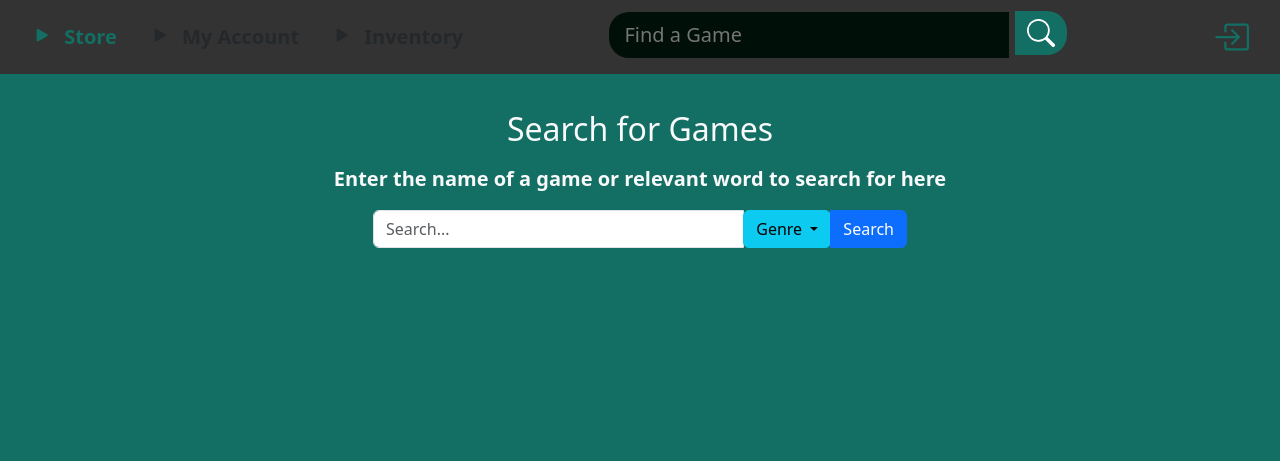
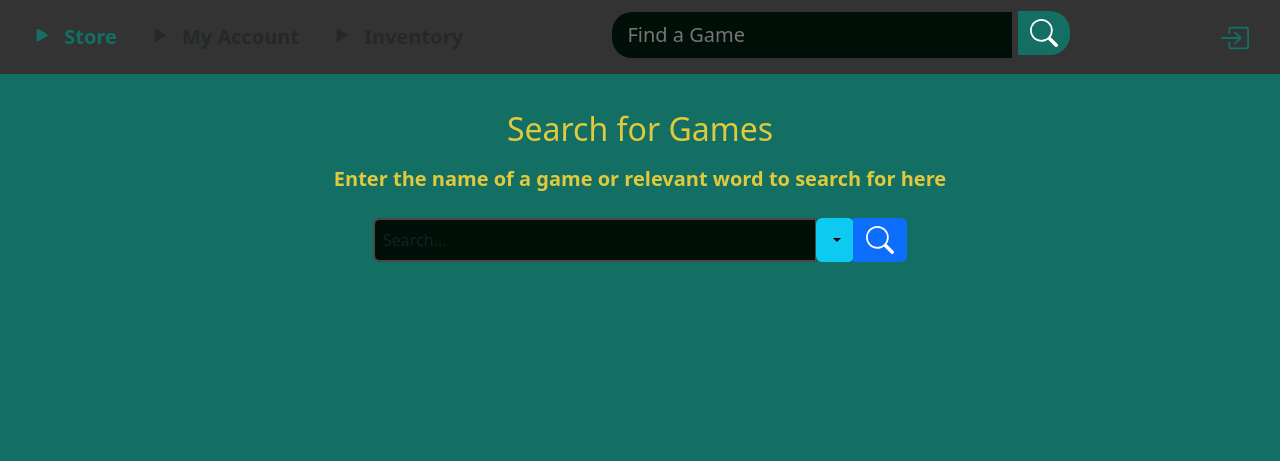
Before and after one commit to Hunter-Wigal/CS440-Team-Delta, a Django app: page /search in a window 1280 px wide. Shown: the top 461 px of the page. Run offline with Django 5.2, Linux system fonts and the light colour scheme; some libraries are stand-ins or nearby versions.

Commit message:
same color text on search page

```diff
--- a/delta_marketplace/app/templates/Layouts/search.html
+++ b/delta_marketplace/app/templates/Layouts/search.html
@@ -48,18 +48,33 @@
 
 </script>
 
+<style>
+   .field {
+    width:80%;
+    border:solid rgb(75, 72, 72);
+    border-width:2px;
+    background-color:#000F08;
+    color:#136F63;
+    padding:8px;
+  }
+
+  .field:focus {
+    outline:none;
+  }
+</style>
+
 <body style="background-color: #136F63;">
-    <div class="container" style="color: #f8f9fa;">
+    <div class="container">
         <div class="row">
             <h2 class="col mb-3">Search for Games</h2>
         </div>
-        <div class="row">
-            <p>Enter the name of a game or relevant word to search for here</p>
+        <div class="row mb-4">
+            <a>Enter the name of a game or relevant word to search for here</a>
         </div>
 
         <div class="row justify-content-center">
             <form method="GET" class="input-group w-50">
-                <input class="search-bar form-control" style="display: inline-flex" type="text" name="gamesearch"
+                <input class="field form-control" style="display: inline-flex" type="text" name="gamesearch"
                     placeholder="Search..." />
                 <!-- Current solution to passing a genre to the request that the search view can see -->
                 <input name="genre" value="none" hidden id="genre-select">
@@ -67,7 +82,7 @@
                 <div class="btn-group">
                     <button type="button" class="btn btn-info dropdown-toggle" data-bs-toggle="dropdown"
                         aria-expanded="false" id="genre-button" name="genre" value="genre">
-                        Genre
+
                     </button>
                     <ul class="dropdown-menu">
                         <li class="dropdown-item">Action</li>
@@ -80,14 +95,18 @@
 
                     </ul>
 
-                    <button type="submit" class="btn btn-primary" value="Search">Search</button>
+                    <button type="submit" class="btn btn-primary" value="Search">
+                        <svg xmlns="http://www.w3.org/2000/svg" width="28" height="28" fill="currentColor" class="bi bi-search" viewBox="0 0 16 16">
+                            <path d="M11.742 10.344a6.5 6.5 0 1 0-1.397 1.398h-.001q.044.06.098.115l3.85 3.85a1 1 0 0 0 1.415-1.414l-3.85-3.85a1 1 0 0 0-.115-.1zM12 6.5a5.5 5.5 0 1 1-11 0 5.5 5.5 0 0 1 11 0"/>
+                        </svg>
+                    </button>
                 </div>
 
             </form>
 
         </div>
 
-        <div class="row justify-content-center">
+        <div class="row justify-content-center mt-3">
             {% if results is not none%}
             {% for result in results%}
             <!-- <div class="row"> -->
--- a/delta_marketplace/app/templates/base.html
+++ b/delta_marketplace/app/templates/base.html
@@ -193,14 +193,18 @@
 
           {% if user is none %}
             <button type="button" class="nav-link" style="border:0px; background:none;" data-bs-toggle="modal" data-bs-target="#loginModal">
-              <svg xmlns="http://www.w3.org/2000/svg" width="36" height="36" fill="currentColor" class="bi bi-box-arrow-in-right" viewBox="0 0 16 16">
+              <svg xmlns="http://www.w3.org/2000/svg" width="30" height="30" fill="currentColor" class="bi bi-box-arrow-in-right" viewBox="0 0 16 16">
                 <path fill-rule="evenodd" d="M6 3.5a.5.5 0 0 1 .5-.5h8a.5.5 0 0 1 .5.5v9a.5.5 0 0 1-.5.5h-8a.5.5 0 0 1-.5-.5v-2a.5.5 0 0 0-1 0v2A1.5 1.5 0 0 0 6.5 14h8a1.5 1.5 0 0 0 1.5-1.5v-9A1.5 1.5 0 0 0 14.5 2h-8A1.5 1.5 0 0 0 5 3.5v2a.5.5 0 0 0 1 0z"/>
                 <path fill-rule="evenodd" d="M11.854 8.354a.5.5 0 0 0 0-.708l-3-3a.5.5 0 1 0-.708.708L10.293 7.5H1.5a.5.5 0 0 0 0 1h8.793l-2.147 2.146a.5.5 0 0 0 .708.708z"/>
               </svg>
             </button>
           {% else %}
-          <p class="mt-3">{{user.full_name}}</p>
-          <button class="btn btn-outline-danger ms-2" onclick="logout()">Logout</button>
+          <a style="user-select:none">{{user.display_name}}</a>
+          <button type="button" style="margin:none; align-content:center" class="nav-link" onclick="logout()">
+            <svg xmlns="http://www.w3.org/2000/svg" width="30" height="30" fill="currentColor" class="bi bi-door-closed-fill" viewBox="0 0 16 16">
+              <path d="M12 1a1 1 0 0 1 1 1v13h1.5a.5.5 0 0 1 0 1h-13a.5.5 0 0 1 0-1H3V2a1 1 0 0 1 1-1zm-2 9a1 1 0 1 0 0-2 1 1 0 0 0 0 2"/>
+            </svg>
+          </button>
           {% endif %}
         </ul>
       </div>
```
